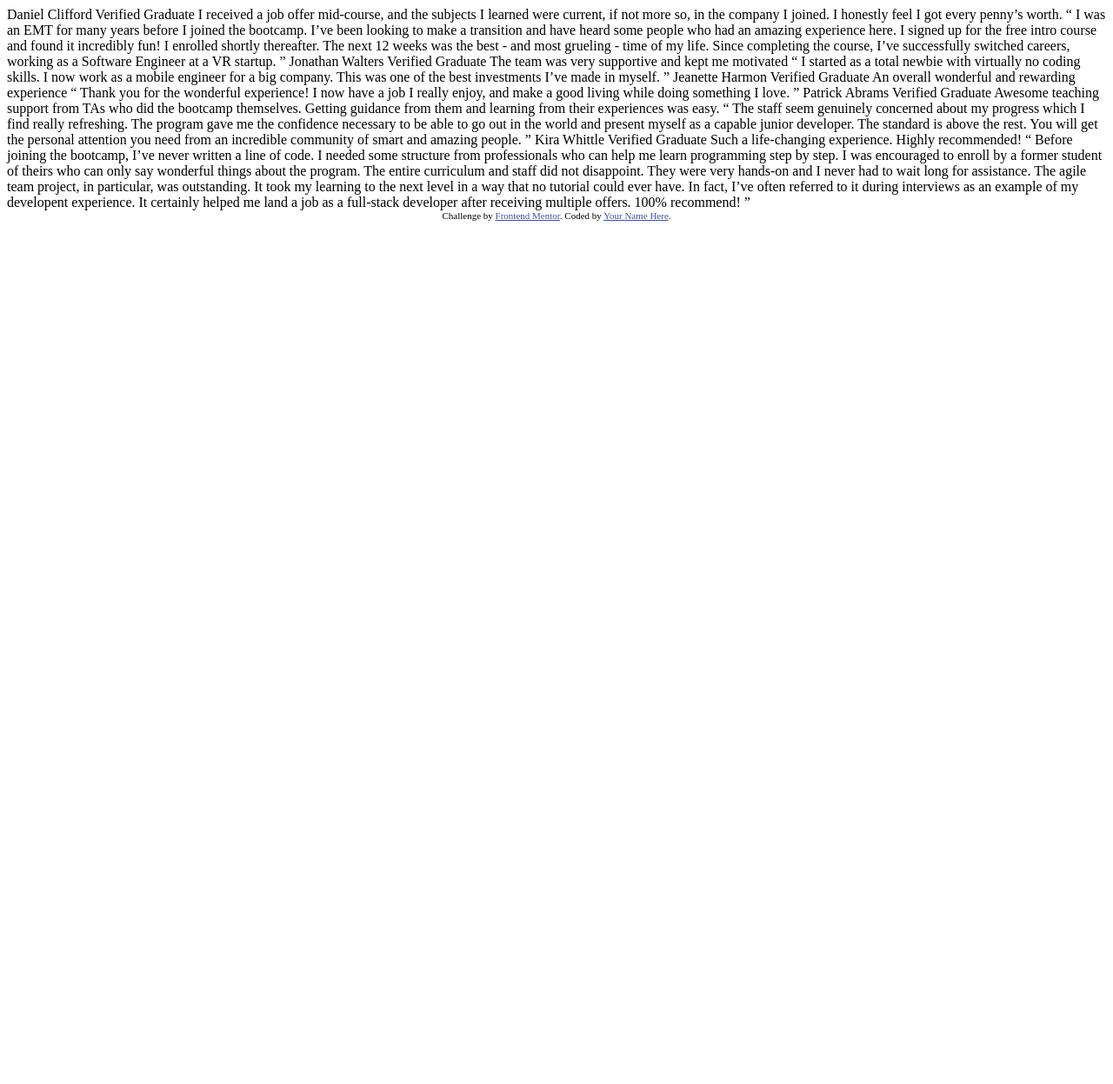
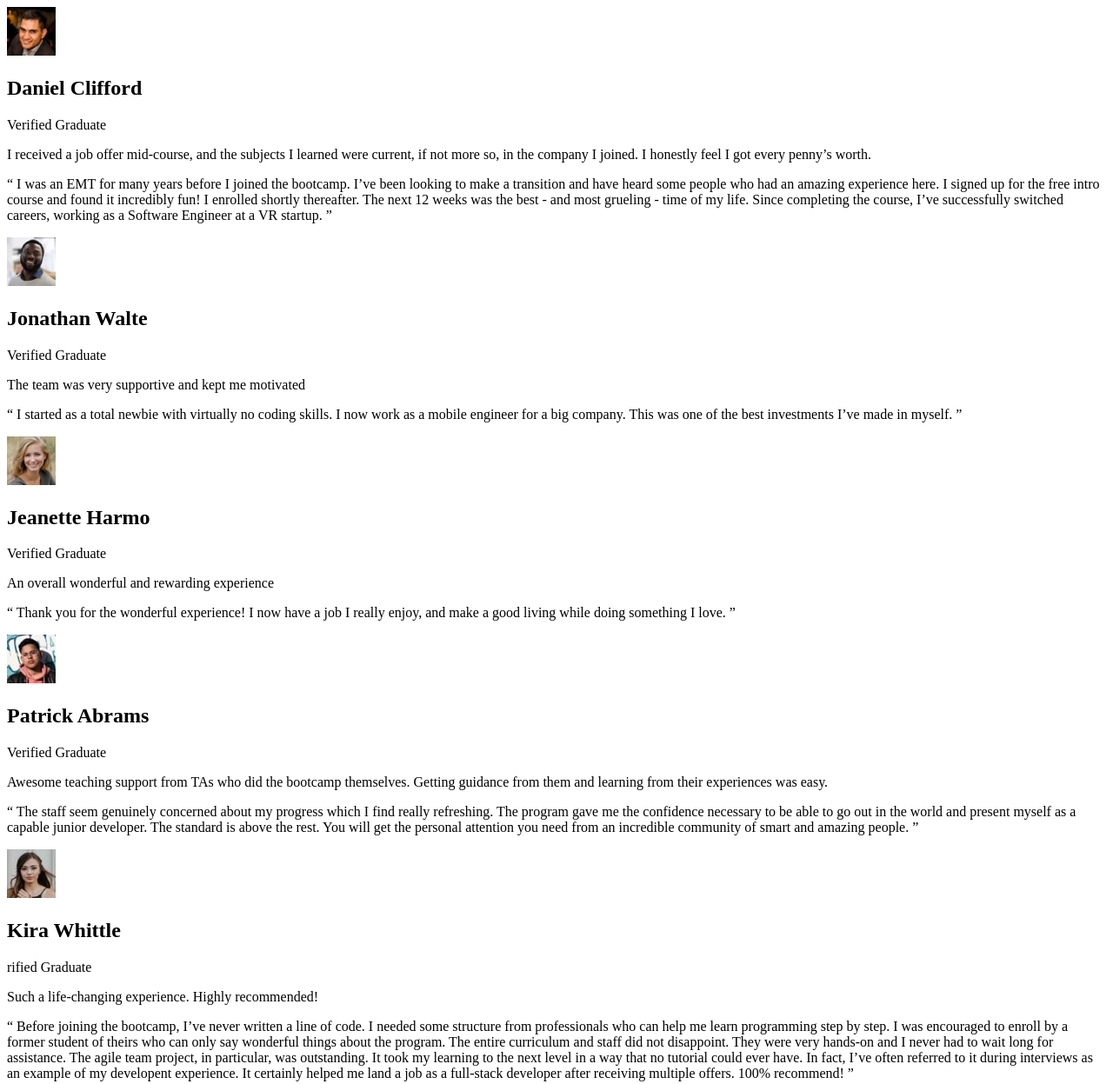
Before and after one commit to dat-andrew-chang/testimonials-grid-section, a plain HTML site: page index.html in a window 1280 px wide. Shown: the top 1247 px of the page at 87% size. Before the commit the page ends 800 px from the top, so only its background shows below. Drawn offline with Linux system fonts and the light colour scheme.

Commit message:
modify index.html

```diff
--- a/index.html
+++ b/index.html
@@ -1,76 +1,135 @@
 <!DOCTYPE html>
 <html lang="en">
+
 <head>
   <meta charset="UTF-8">
-  <meta name="viewport" content="width=device-width, initial-scale=1.0"> <!-- displays site properly based on user's device -->
+  <meta name="viewport" content="width=device-width, initial-scale=1.0">
+  <!-- displays site properly based on user's device -->
 
   <link rel="icon" type="image/png" sizes="32x32" href="./images/favicon-32x32.png">
 
-  <title>Frontend Mentor | [Challenge Name Here]</title>
+  <title>Frontend Mentor | [Andrew Chang]</title>
 
   <!-- Feel free to remove these styles or customise in your own stylesheet 👍 -->
-  <style>
-    .attribution { font-size: 11px; text-align: center; }
-    .attribution a { color: hsl(228, 45%, 44%); }
-  </style>
+  <!-- <style>
+    .attribution {
+      font-size: 11px;
+      text-align: center;
+    }
+
+    .attribution a {
+      color: hsl(228, 45%, 44%);
+    }
+  </style> -->
 </head>
+
 <body>
-  Daniel Clifford
-  Verified Graduate
+  <main>
 
-  I received a job offer mid-course, and the subjects I learned were current, if not more so,
-  in the company I joined. I honestly feel I got every penny’s worth.
+    <article class="testimonial">
+      <div class="testimonial__user">
+        <div class="testimonial__userPic">
+          <img src="./images/image-daniel.jpg" alt="daniel clifford">
+        </div>
+        <div class="testimonial__userInfo">
+          <h2>Daniel Clifford</h2>
+          <p>Verified Graduate</p>
+        </div>
+      </div>
 
-  “ I was an EMT for many years before I joined the bootcamp. I’ve been looking to make a
+      <p>I received a job offer mid-course, and the subjects I learned were current, if not more so,
+        in the company I joined. I honestly feel I got every penny’s worth.</p>
+
+      <p>“ I was an EMT for many years before I joined the bootcamp. I’ve been looking to make a
         transition and have heard some people who had an amazing experience here. I signed up
         for the free intro course and found it incredibly fun! I enrolled shortly thereafter.
         The next 12 weeks was the best - and most grueling - time of my life. Since completing
-  the course, I’ve successfully switched careers, working as a Software Engineer at a VR startup. ”
+        the course, I’ve successfully switched careers, working as a Software Engineer at a VR startup. ”</p>
+    </article>
 
-  Jonathan Walters
-  Verified Graduate
+    <article class="testimonial">
+      <div class="testimonial__user">
+        <div class="testimonial__userPic">
+          <img src="./images/image-jonathan.jpg" alt="Jonathan Walte">
+        </div>
+        <div class="testimonial__userInfo">
+          <h2>Jonathan Walte</h2>
+          <p>Verified Graduate</p>
+        </div>
+      </div>
 
-  The team was very supportive and kept me motivated
+      <p>The team was very supportive and kept me motivated</p>
 
-  “ I started as a total newbie with virtually no coding skills. I now work as a mobile engineer
-  for a big company. This was one of the best investments I’ve made in myself. ”
+      <p>“ I started as a total newbie with virtually no coding skills. I now work as a mobile engineer
+        for a big company. This was one of the best investments I’ve made in myself. ”</p>
+    </article>
 
-  Jeanette Harmon
-  Verified Graduate
+    <article class="testimonial">
+      <div class="testimonial__user">
+        <div class="testimonial__userPic">
+          <img src="./images/image-jeanette.jpg" alt="Jeanette Harmo">
+        </div>
+        <div class="testimonial__userInfo">
+          <h2>Jeanette Harmo</h2>
+          <p>Verified Graduate</p>
+        </div>
+      </div>
 
-  An overall wonderful and rewarding experience
+      <p>An overall wonderful and rewarding experience</p>
 
-  “ Thank you for the wonderful experience! I now have a job I really enjoy, and make a good living
-  while doing something I love. ”
+      <p>“ Thank you for the wonderful experience! I now have a job I really enjoy, and make a good living
+        while doing something I love. ”</p>
+    </article>
 
-  Patrick Abrams
-  Verified Graduate
+    <article class="testimonial">
+      <div class="testimonial__user">
+        <div class="testimonial__userPic">
+          <img src="./images/image-patrick.jpg" alt="Patrick Abrams">
+        </div>
+        <div class="testimonial__userInfo">
+          <h2>Patrick Abrams</h2>
+          <p>Verified Graduate</p>
+        </div>
+      </div>
 
-  Awesome teaching support from TAs who did the bootcamp themselves. Getting guidance from them and
-  learning from their experiences was easy.
+      <p>Awesome teaching support from TAs who did the bootcamp themselves. Getting guidance from them and
+        learning from their experiences was easy.</p>
 
-  “ The staff seem genuinely concerned about my progress which I find really refreshing. The program
+      <p>“ The staff seem genuinely concerned about my progress which I find really refreshing. The program
         gave me the confidence necessary to be able to go out in the world and present myself as a capable
         junior developer. The standard is above the rest. You will get the personal attention you need from
-  an incredible community of smart and amazing people. ”
+        an incredible community of smart and amazing people. ”</p>
+    </article>
 
-  Kira Whittle
-  Verified Graduate
+    <article class="testimonial">
+      <div class="testimonial__user">
+        <div class="testimonial__userPic">
+          <img src="./images/image-kira.jpg" alt="Kira Whittle">
+        </div>
+        <div class="testimonial__userInfo">
+          <h2>Kira Whittle</h2>
+          <p>rified Graduate</p>
+        </div>
+      </div>
 
-  Such a life-changing experience. Highly recommended!
+      <p>Such a life-changing experience. Highly recommended!</p>
 
-  “ Before joining the bootcamp, I’ve never written a line of code. I needed some structure from
+      <p> “ Before joining the bootcamp, I’ve never written a line of code. I needed some structure from
         professionals who can help me learn programming step by step. I was encouraged to enroll by a former
         student of theirs who can only say wonderful things about the program. The entire curriculum and staff
         did not disappoint. They were very hands-on and I never had to wait long for assistance. The agile team
         project, in particular, was outstanding. It took my learning to the next level in a way that no tutorial
         could ever have. In fact, I’ve often referred to it during interviews as an example of my developent
         experience. It certainly helped me land a job as a full-stack developer after receiving multiple offers.
-  100% recommend! ”
+        100% recommend! ”</p>
+    </article>
+
+  </main>
 
   <div class="attribution">
     Challenge by <a href="https://www.frontendmentor.io?ref=challenge" target="_blank">Frontend Mentor</a>.
-    Coded by <a href="#">Your Name Here</a>.
+    Coded by <a href="#">Andrew Chang</a>.
   </div>
 </body>
+
 </html>
```
Lines whose indentation alone changed are shown as unchanged.
